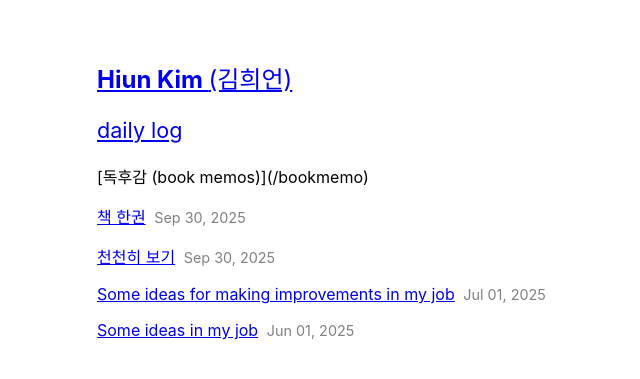
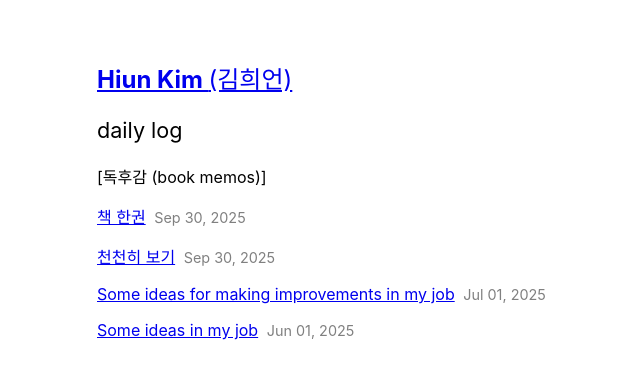
Before and after one commit to hiun/hiun.github.io, a Jekyll site: the page built from notes/index.html, in a window 1280 px wide. Shown: the top 379 px of the page, without its empty margins (128-768 px from the left). Built offline with Jekyll 4.4.1, drawn with Linux system fonts in a browser that asks for light colours.

Commit message:
Update index.html

```diff
--- a/notes/index.html
+++ b/notes/index.html
@@ -4,9 +4,9 @@ title: daily log
 permalink: /notes
 ---
 
-<a href="{{ page.link }}#notes" id="notes"><p class="subtitle">daily log</p></a>
+<p class="subtitle">daily log</p>
 
-[독후감 (book memos)](/bookmemo)
+<a herf="/bookmemo">[독후감 (book memos)]</a>
 
 {% for data in site.categories.notes %}
   <p><a href="{{ data.url }}">{{ data.title }}</a>&nbsp;<span style="color: gray; font-size: 0.9em"> {{ data.date | date: "%b %d, %Y" }}</span></p>
```
